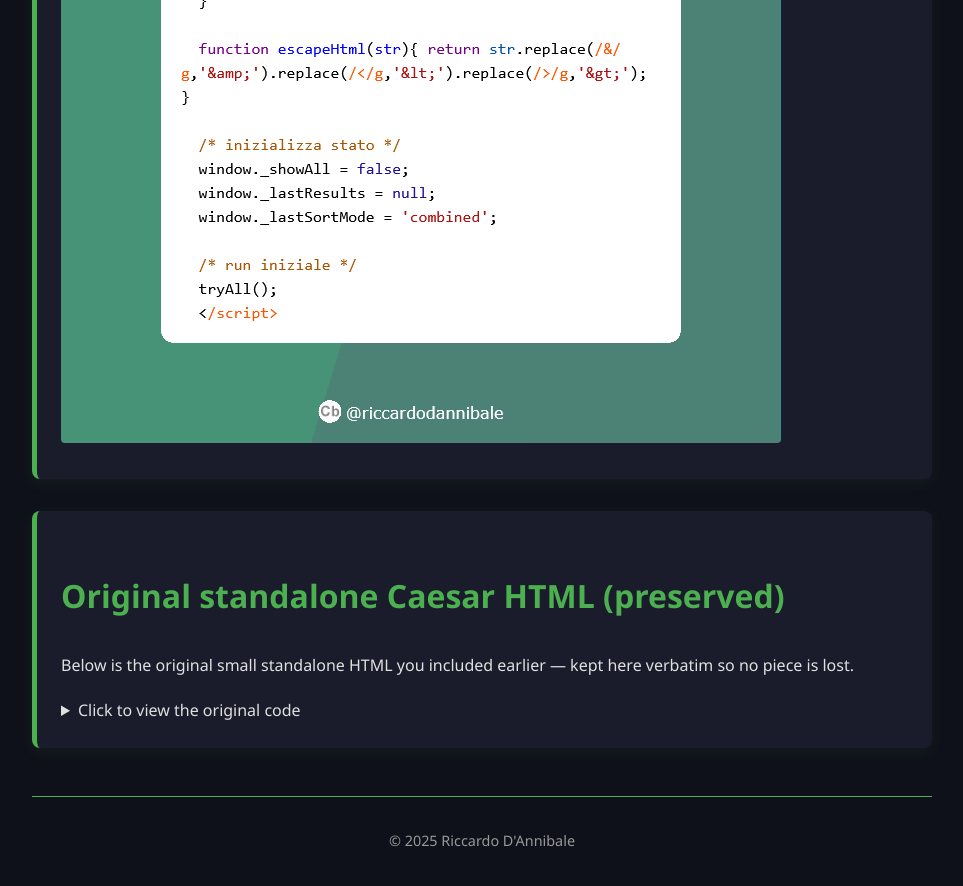
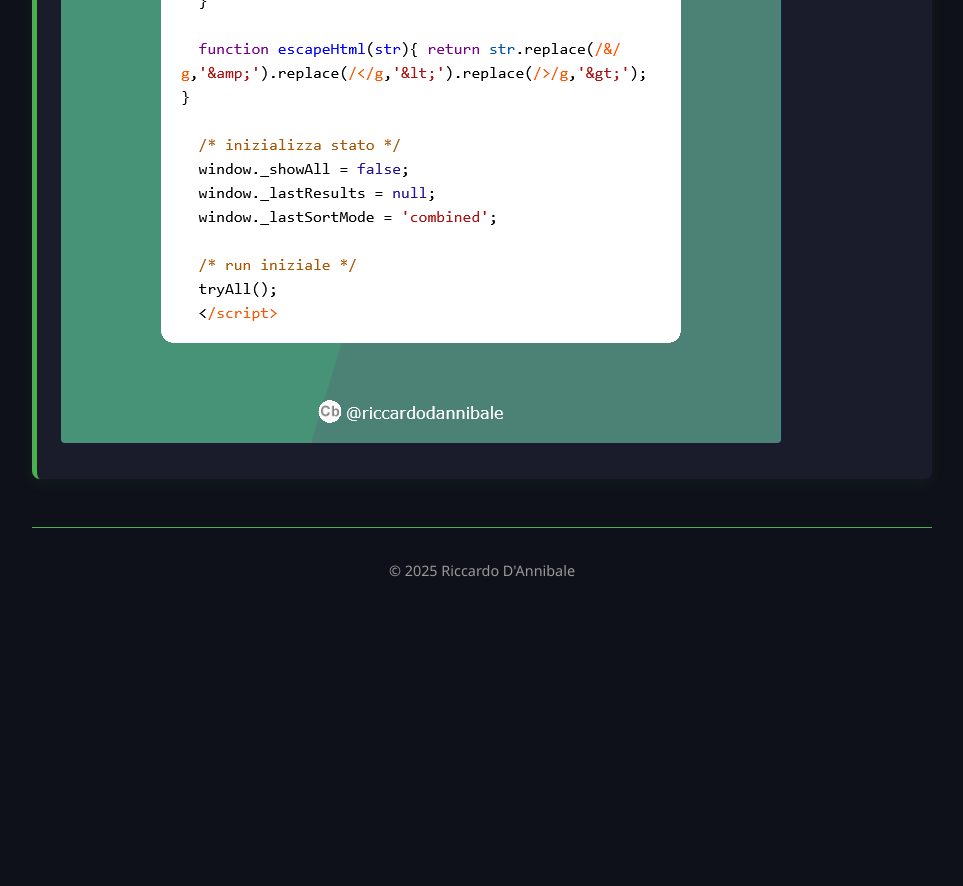
Before and after one commit to ricky2905/ricky2905.github.io, a Jekyll site: the page HOMEWORK/homework2/index.html, which Jekyll copies as it is, in a window 1280 px wide and 900 px high, scrolled down 19599 px. Shown: the top 886 px of the window, without its empty margins (158-1121 px from the left). Built offline with Jekyll 4.4.1, drawn with Linux system fonts in a browser that asks for light colours; after the commit the page ends 20229 px from its top, so only the background shows below that.

Commit message:
Update index.html

```diff
--- a/HOMEWORK/homework2/index.html
+++ b/HOMEWORK/homework2/index.html
@@ -541,44 +541,6 @@ for(let shift = 1; shift < 26; shift++){
       <img src="/assets/images/script.png" alt="Code" title="Code"/>
     </article>
 
-    <!-- Include original standalone Caesar HTML (the exact block you gave originally) so nothing is lost -->
-    <article class="card">
-      <h2>Original standalone Caesar HTML (preserved)</h2>
-      <p>Below is the original small standalone HTML you included earlier — kept here verbatim so no piece is lost.</p>
-      <details>
-        <summary>Click to view the original code</summary>
-        <pre><code>&lt;!doctype html&gt;
-&lt;html lang="en"&gt;
-&lt;head&gt;
-&lt;meta charset="utf-8"/&gt;
-&lt;meta name="viewport" content="width=device-width,initial-scale=1"/&gt;
-&lt;title&gt;Caesar — generator + ranking (Hamming + words + bigrams + chi²)&lt;/title&gt;
-&lt;style&gt;
-  body{font-family:system-ui,-apple-system,"Segoe UI",Roboto,Helvetica,Arial;padding:18px}
-  textarea{width:100%;height:110px;font-family:monospace;font-size:14px;margin-bottom:8px}
-  table{border-collapse:collapse;width:100%;margin-top:8px}
-  th,td{border:1px solid #ddd;padding:6px;text-align:left;font-size:13px}
-  th{background:#f4f4f4}
-  .result{white-space:pre-wrap;background:#fff;border:1px solid #ddd;padding:10px;margin-top:8px;max-height:260px;overflow:auto}
-  .controls{display:flex;gap:8px;flex-wrap:wrap;align-items:center;margin-top:8px}
-  .small{font-size:13px;color:#444}
-  input[type="number"]{width:72px}
-  .top{background:#e8ffe8}
-  .generator{border:1px dashed #ccc;padding:8px;margin:8px 0;border-radius:6px}
-  label.inline{display:inline-flex;align-items:center;gap:6px}
-  button.small{padding:4px 8px;font-size:13px}
-  .hiddenCol{display:none;}
-&lt;/style&gt;
-&lt;/head&gt;
-&lt;body&gt;
-  &lt;h2&gt;Caesar Cipher: Generate → Analyze (Improved Ranking)&lt;/h2&gt;
-  &lt;div class="small"&gt;Enter plaintext, choose a shift, and generate the cipher. Then you can analyze the cipher.&lt;/div&gt;
-&lt;/body&gt;
-&lt;/html&gt;
-</code></pre>
-      </details>
-    </article>
-
   </main>
 
   <footer>
```
